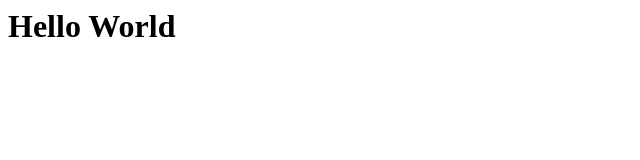
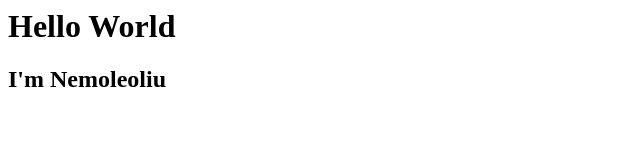
Before and after one commit to Nemoleoliu/d3labs, a plain HTML site: page index.html in a window 1280 px wide. Shown: the whole page, without its empty margins (0-640 px from the left). Drawn offline with Linux system fonts and the light colour scheme.

Commit message:
Add my name

```diff
--- a/index.html
+++ b/index.html
@@ -1,5 +1,6 @@
 <html>
   <body>
     <h1>Hello World</h1>
+    <h2>I'm Nemoleoliu</h2>
   </body>
 </html>
```
